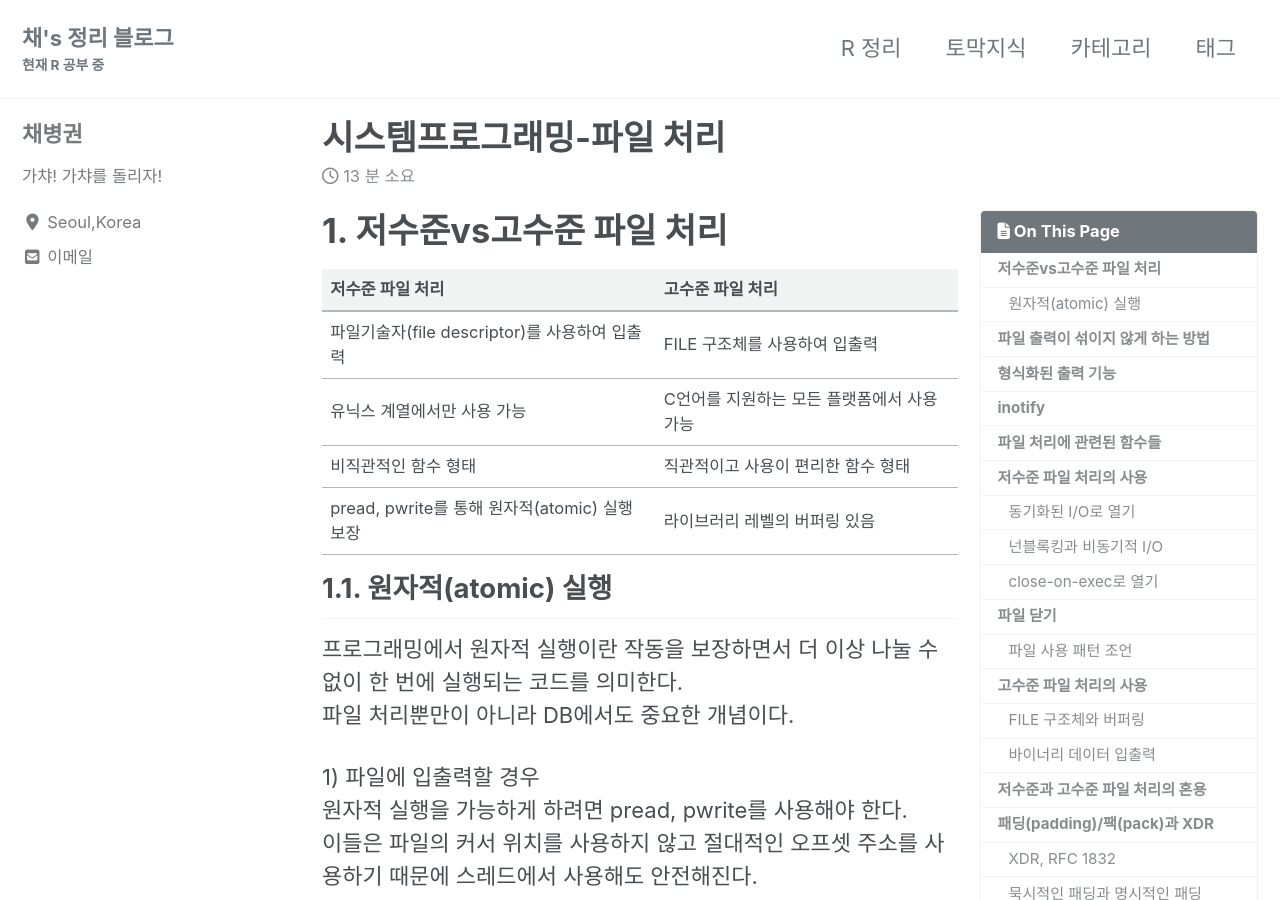
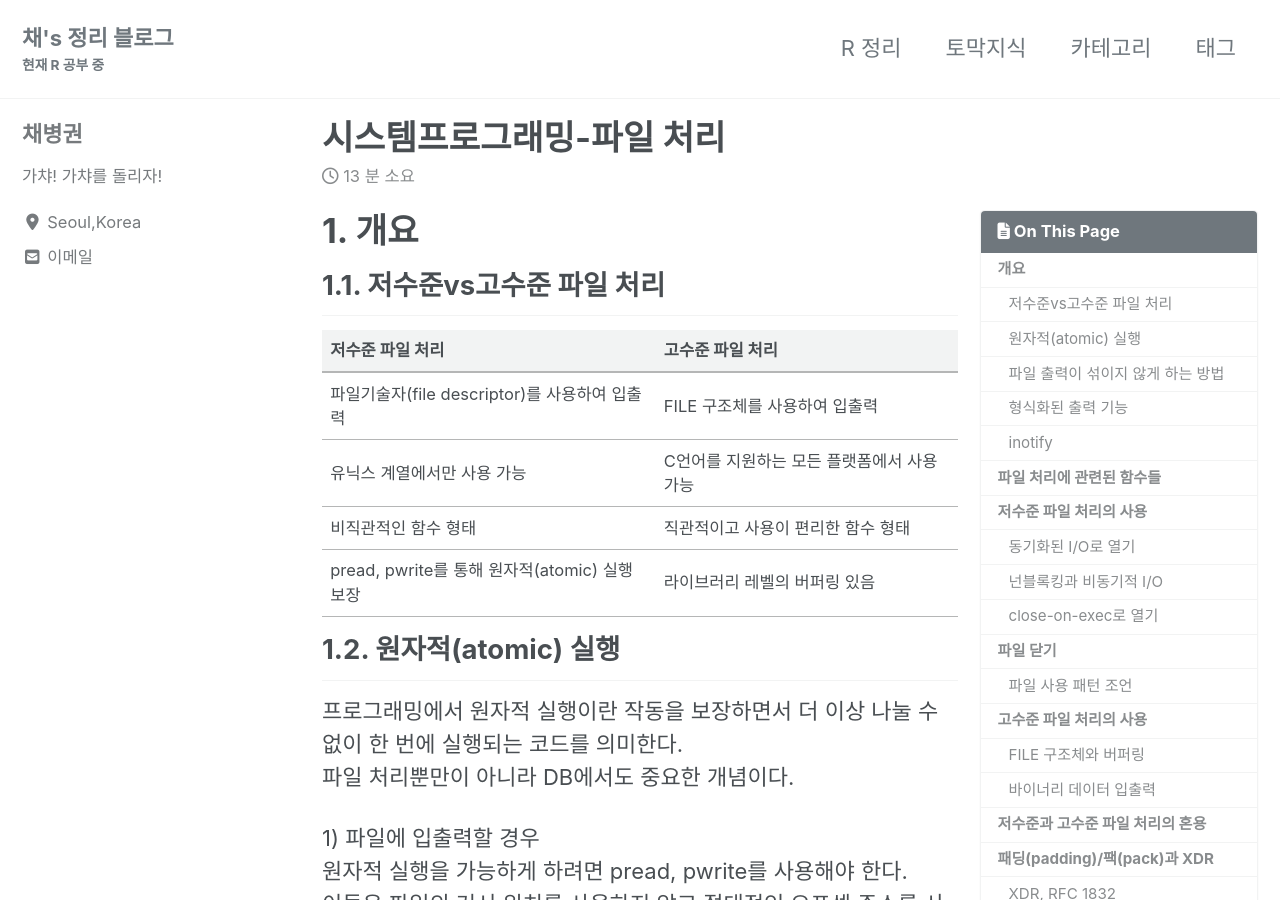
Before and after one commit to ByeongGwonChae/mynotebook, a Jekyll site: the page built from _posts/2020-04-11-시스템프로그래밍-파일 처리.md, in a window 1280 px wide and 900 px high. Built offline with Jekyll 4.4.1, drawn with Linux system fonts in a browser that asks for light colours; cached includes are drawn as plain includes; nearby versions of some CDN libraries.

Commit message:
Update 2020-04-11-시스템프로그래밍-파일 처리.md

````diff
--- a/_posts/2020-04-11-시스템프로그래밍-파일 처리.md
+++ b/_posts/2020-04-11-시스템프로그래밍-파일 처리.md
@@ -10,9 +10,9 @@ toc: true
 toc_sticky: true
 ---
 
+# 개요
 
-
-# 저수준vs고수준 파일 처리
+## 저수준vs고수준 파일 처리
 
 |저수준 파일 처리|고수준 파일 처리|
 |---|---|
@@ -34,7 +34,7 @@ toc_sticky: true
 read, write를 PIPE_BUF 이내의 길이로 입출력하는 경우에 원자성을 보장해준다.<br>
 리눅스에서 PIPE_BUF는 4096이며 다른 유닉스는 이보다 커서 수십KB까지 되는 예도 있다. 이 크기는 페이지 단위에 영향을 받는 경우가 많아서 대부분 4096이나 그 배수가 사용된다.
 
-# 파일 출력이 섞이지 않게 하는 방법
+## 파일 출력이 섞이지 않게 하는 방법
 
 1) 출력 함수의 원자적 실행을 보장하는 기능을 사용하는 방법<br>
 이 방법은 성능을 해치지도 않고 매우 편리하다. 다만 저수준의 파일 처리를 사용해야 한다는 단점이 생긴다.
@@ -46,7 +46,7 @@ read, write를 PIPE_BUF 이내의 길이로 입출력하는 경우에 원자성
 이 방법은 설계 과정이 복잡하고 무거워질 수 있지만, 신뢰성이 높고 응답이 좋은 장점이 있다.<br>
 이외에 메모리 맵 파일(mmap)을 이용하여 메모리에 쓰고 파일로 동기화하는 방법도 있다.
 
-# 형식화된 출력 기능
+## 형식화된 출력 기능
 
 ```c
 /* 고수준 파일 처리 */
@@ -62,7 +62,7 @@ write(fd, buf,len);
 fprintf(fp, "counter : %d", i);
 ```
 
-# inotify
+## inotify
 
  특정 파일에 접근, 읽기, 쓰기 등등 다양한 이벤트를 감시할 수 있다.<br>
  파일 관련 서비스를 해야 하는 프로그램에서 유용하게 사용된다.<br>
@@ -77,8 +77,7 @@ fprintf(fp, "counter : %d", i);
 
 |open, openat<br>close, create|파일 열기, 파일기술자를 지정하여 파일 열기<br>닫기, 생성|
 |fcntl|파일기술자 조작|
-|fsync|파일 동기화|
-|fdatasync|메타 정보를 제외한 동기화(access time 같은 inode 정보를 제외)|
+|fsync<br>fdatasync|파일 동기화<br>메타 정보를 제외한 동기화(access time 같은 inode 정보를 제외)|
 |dup, dup2|파일기술자 복제|
 |read, write|읽기, 쓰기|
 |pread, pwrite|오프셋을 지정한 읽기, 쓰기 (시그널, 스레드 안전)|
````
